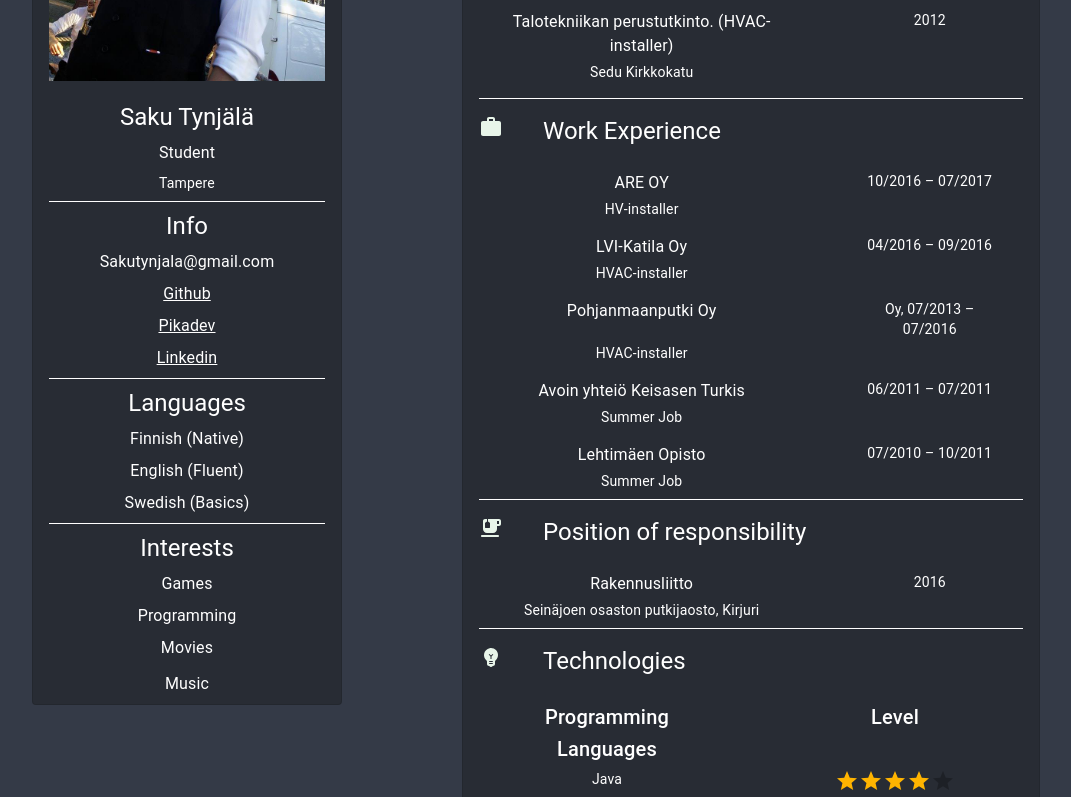
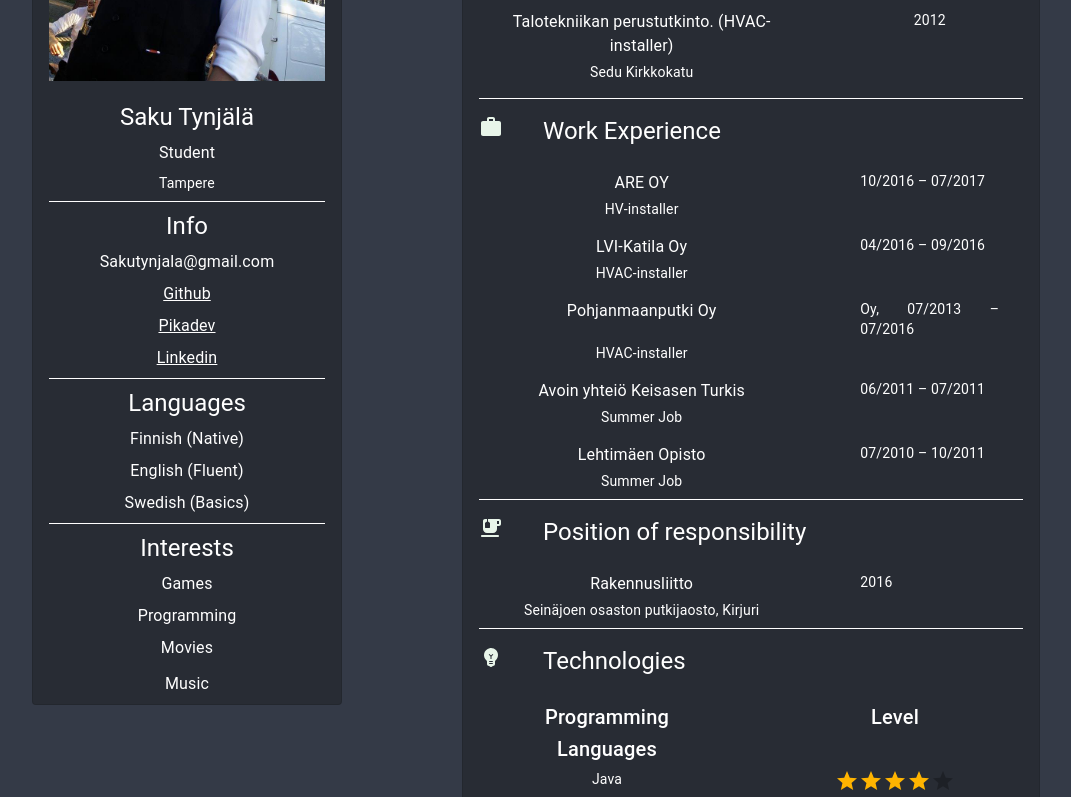
Before and after one commit to Sakkendalen/my-website, a React (Create React App) app: page / in a window 1280 px wide. Shown: the part 424-1221 px from the top of the page, without its empty margins (104-1175 px from the left). Built offline with nearby package versions, Linux system fonts and the light colour scheme.

Commit message:
minor css
Scope:
-Saku.js

Because:
-Minor css fixes

```diff
--- a/package.json
+++ b/package.json
@@ -6,7 +6,7 @@
     "@material-ui/core": "^4.11.2",
     "@material-ui/icons": "^4.9.1",
     "@material-ui/lab": "^4.0.0-alpha.57",
-    "@material-ui/styles": "^4.10.0",
+    "@material-ui/styles": "^4.11.2",
     "@mdi/js": "^5.8.55",
     "@mdi/react": "^1.4.0",
     "@testing-library/jest-dom": "^5.11.4",
--- a/src/components/Saku.js
+++ b/src/components/Saku.js
@@ -1,8 +1,9 @@
 import React, { Component } from 'react';
 import { Typography, Paper, Divider, Link } from '@material-ui/core';
-import { Image } from 'react-bootstrap';
+import { Image, Media } from 'react-bootstrap';
 import { green } from '@material-ui/core/colors';
 import { Rating } from '@material-ui/lab';
+import { Theme, makeStyles, createStyles } from '@material-ui/core/styles';
 
 import PersonRoundedIcon from '@material-ui/icons/PersonRounded';
 import WorkRoundedIcon from '@material-ui/icons/WorkRounded';
@@ -188,12 +189,12 @@ export default class Saku extends Component {
                     <Typography variant='body1' style={{ flex:'2', paddingBottom: '0.5vh', paddingInline: '5vh', color: 'white' }}>
                      ARE OY
                     </Typography>
-                    <Typography variant='body2' style={{ flex:'1', paddingBottom: '0.5vh', paddingInline: '5vh', color: 'white' }}>
+                    <Typography variant='body2' style={{ textAlign:'justify', flex:'1', paddingBottom: '0.5vh', paddingInline: '5vh', color: 'white'}}>
                       10/2016 – 07/2017
                     </Typography>
                   </div>
                   <div className='textContRow'>
-                    <Typography variant='body2' style={{ flex:'2', paddingBottom: '2vh', paddingInline: '5vh', color: 'white' }}>
+                    <Typography variant='body2' style={{ flex:'2',paddingBottom: '2vh', paddingInline: '5vh', color: 'white' }}>
                       HV-installer
                     </Typography>
                     <Typography variant='body2' style={{ flex:'1', paddingBottom: '1vh', paddingInline: '5vh', color: 'white' }}/>
@@ -203,7 +204,7 @@ export default class Saku extends Component {
                     <Typography variant='body1' style={{ flex:'2', paddingBottom: '0.5vh', paddingInline: '5vh', color: 'white' }}>
                     LVI-Katila Oy
                     </Typography>
-                    <Typography variant='body2' style={{ flex:'1', paddingBottom: '0.5vh', paddingInline: '5vh', color: 'white' }}>
+                    <Typography variant='body2' style={{ flex:'1', textAlign:'justify',paddingBottom: '0.5vh', paddingInline: '5vh', color: 'white' }}>
                     04/2016 – 09/2016
                     </Typography>
                   </div>
@@ -218,7 +219,7 @@ export default class Saku extends Component {
                     <Typography variant='body1' style={{ flex:'2', paddingBottom: '0.5vh', paddingInline: '5vh', color: 'white' }}>
                       Pohjanmaanputki Oy
                     </Typography>
-                    <Typography variant='body2' style={{ flex:'1', paddingBottom: '0.5vh', paddingInline: '5vh', color: 'white' }}>
+                    <Typography variant='body2' style={{ flex:'1', textAlign:'justify', textAlign:'justify',paddingBottom: '0.5vh', paddingInline: '5vh', color: 'white' }}>
                       Oy, 07/2013 – 07/2016
                     </Typography>
                   </div>
@@ -233,7 +234,7 @@ export default class Saku extends Component {
                     <Typography variant='body1' style={{ flex:'2', paddingBottom: '0.5vh', paddingInline: '5vh', color: 'white' }}>
                     Avoin yhteiö Keisasen Turkis
                     </Typography>
-                    <Typography variant='body2' style={{ flex:'1', paddingBottom: '0.5vh', paddingInline: '5vh', color: 'white' }}>
+                    <Typography variant='body2' style={{ flex:'1', textAlign:'justify', paddingBottom: '0.5vh', paddingInline: '5vh', color: 'white' }}>
                       06/2011 – 07/2011
                     </Typography>
                   </div>
@@ -248,7 +249,7 @@ export default class Saku extends Component {
                     <Typography variant='body1' style={{ flex:'2', paddingBottom: '0.5vh', paddingInline: '5vh', color: 'white' }}>
                     Lehtimäen Opisto
                     </Typography>
-                    <Typography variant='body2' style={{ flex:'1', paddingBottom: '0.5vh', paddingInline: '5vh', color: 'white' }}>
+                    <Typography variant='body2' style={{ flex:'1', textAlign:'justify', paddingBottom: '0.5vh', paddingInline: '5vh', color: 'white' }}>
                       07/2010 – 10/2011
                     </Typography>
                   </div>
@@ -270,7 +271,7 @@ export default class Saku extends Component {
                     <Typography variant='body1' style={{flex:'2', paddingBottom: '0.5vh', paddingInline: '5vh', color: 'white' }}>
                       Rakennusliitto
                     </Typography>
-                    <Typography variant='body2' style={{flex:'1', paddingBottom: '0.5vh', paddingInline: '5vh', color: 'white' }}>
+                    <Typography variant='body2' style={{flex:'1', textAlign:'justify', paddingBottom: '0.5vh', paddingInline: '5vh', color: 'white' }}>
                       2016
                     </Typography>
                   </div>
--- a/src/styles/Saku.css
+++ b/src/styles/Saku.css
@@ -1,4 +1,4 @@
-@media screen and (min-width: 950px) {
+@media screen and (min-width: 1150px) {
     .content {
         display: flex;
         flex: 1;
@@ -40,7 +40,7 @@
     }
 }
 
-@media screen and (max-width: 950px) {
+@media screen and (max-width: 1150px) {
     .content {
         display: flex;
         flex: 1;
```
Also changed, not shown: 1 other file (tests, documents, lock files or other folders).
